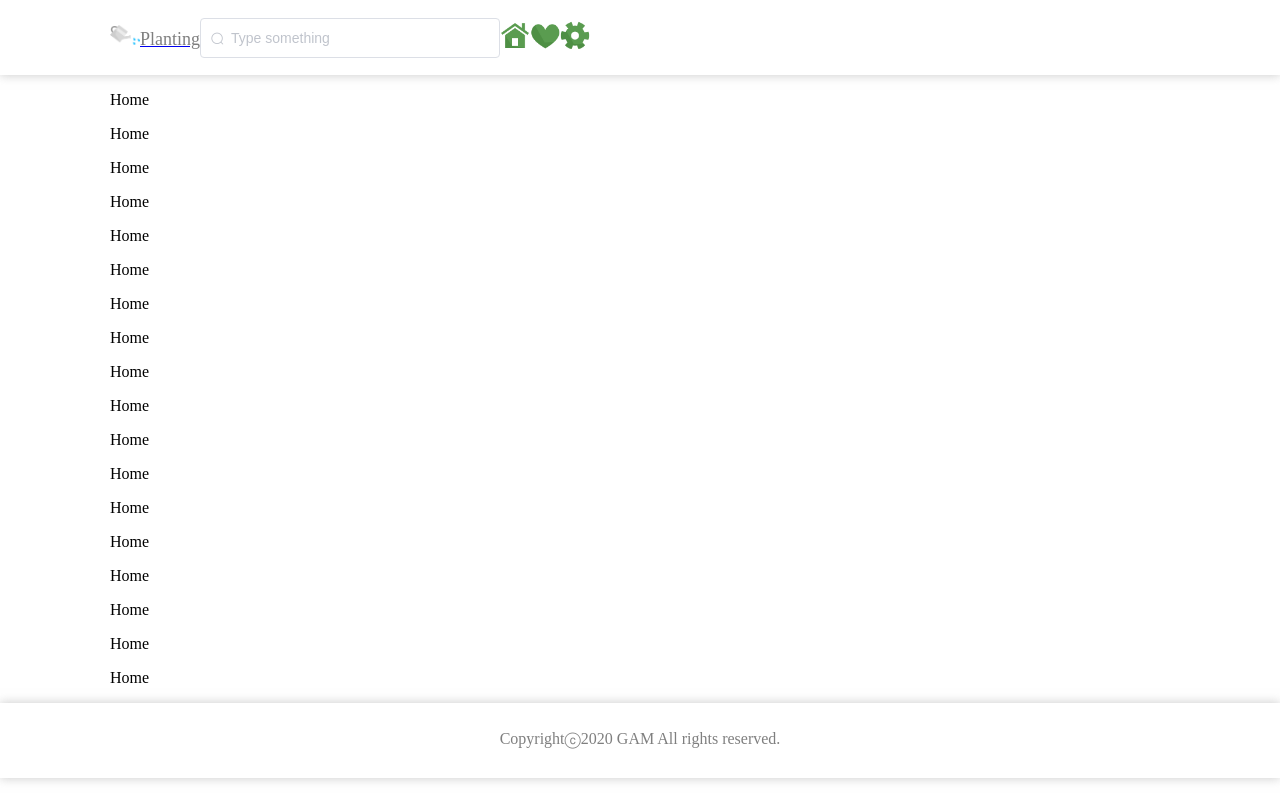
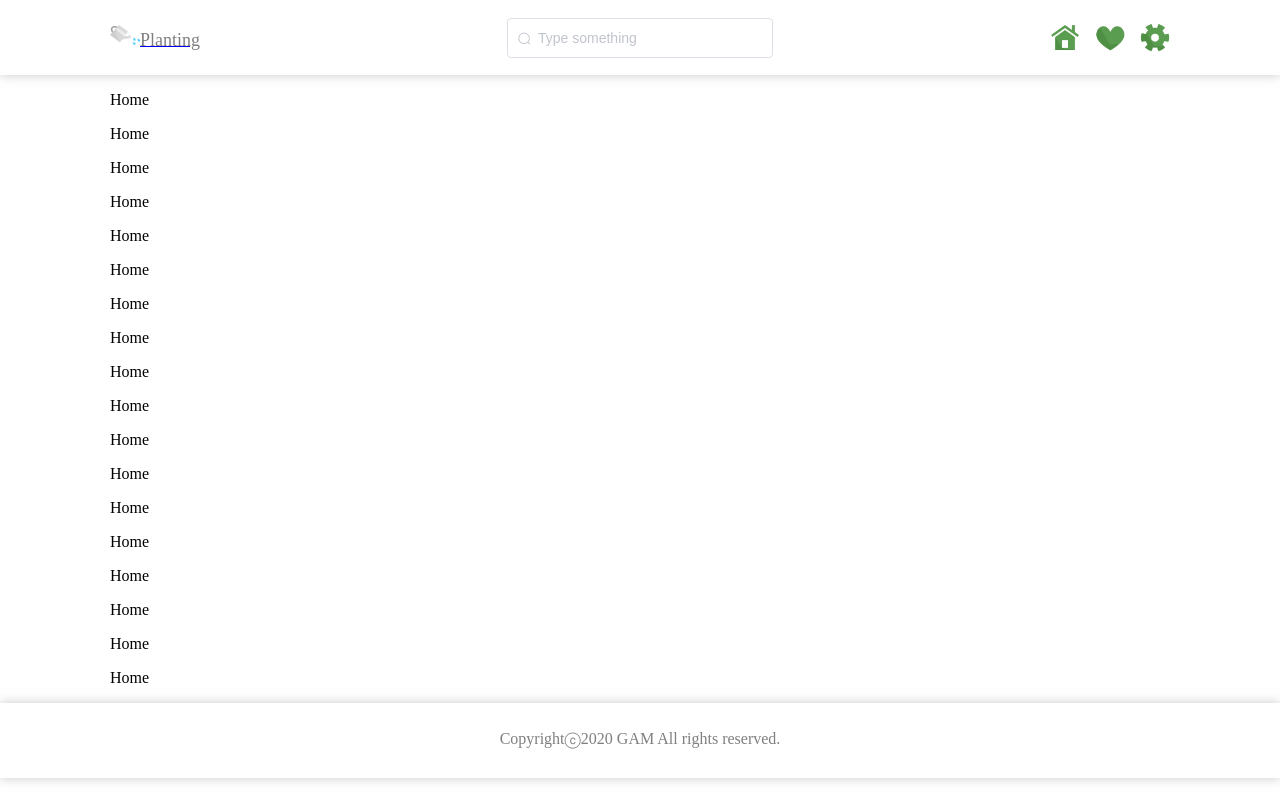
Before and after one commit to ga-m/planting-front, a Vue app: page /home in a window 1280 px wide. Built offline with nearby package versions, Linux system fonts and the light colour scheme.

Commit message:
header item 레이아웃 잡기

```diff
--- a/src/components/CommonHeader.vue
+++ b/src/components/CommonHeader.vue
@@ -1,7 +1,7 @@
 <template>
   <header class="header">
     <div class="content header-items-wrapper">
-      <div>
+      <div class="header-item header__logo">
         <router-link to="/">
           <img
             class="custom-icon"
@@ -11,28 +11,28 @@
           <span class="title">Planting</span>
         </router-link>
       </div>
-      <div class="search-bar">
-        <el-input placeholder="Type something" v-model="searchValue">
+      <div class="header-item header__search-bar">
+        <el-input class="header__search-bar__input" placeholder="Type something" v-model="searchValue">
           <i slot="prefix" class="el-input__icon el-icon-search"></i>
         </el-input>
       </div>
 
-      <div class="header-right-items">
-        <router-link to="/home">
+      <div class="header-item header__items-right">
+        <router-link to="/home" class="header__right-item">
           <img
             class="custom-icon"
             src="../icons/images/icon_new_home_fill_green.png"
             alt="home"
           />
         </router-link>
-        <router-link to="/follow">
+        <router-link to="/follow" class="header__right-item">
           <img
             class="custom-icon"
             src="../icons/images/icon_heart_fill_green.png"
             alt="follow"
           />
         </router-link>
-        <router-link to="/setting">
+        <router-link to="/setting" class="header__right-item">
           <img
             class="custom-icon"
             src="../icons/images/icon_settings_fill_green.png"
@@ -70,10 +70,26 @@ header {
   align-items: center;
   display: flex;
   margin: 0 auto;
+  padding: 0px;
 }
-.main-icon {
-  color: #979797;
-  font-size: 30px;
+.header-item {
+  display: flex;
+}
+.header__logo {
+  flex: 1;
+  min-width: 70px;
+}
+.header__search-bar {
+  flex: 0 1 auto;
+}
+.header__items-right {
+  flex: 1 0 0%;
+  justify-content: flex-end;
+}
+.header__right-item {
+  display: flex;
+  flex-direction: column;
+  padding-left: 15px;
 }
 .title {
   width: 79px;
@@ -94,4 +110,11 @@ header {
 .el-input {
   width: 300px;
 }
+.header__search-bar__input {
+  width: 266px;
+  /* height: 39px;
+    border-radius: 19.5px;
+  border: solid 1px #cfcfcf;
+  background-color: #ffffff; */
+}
 </style>
```
